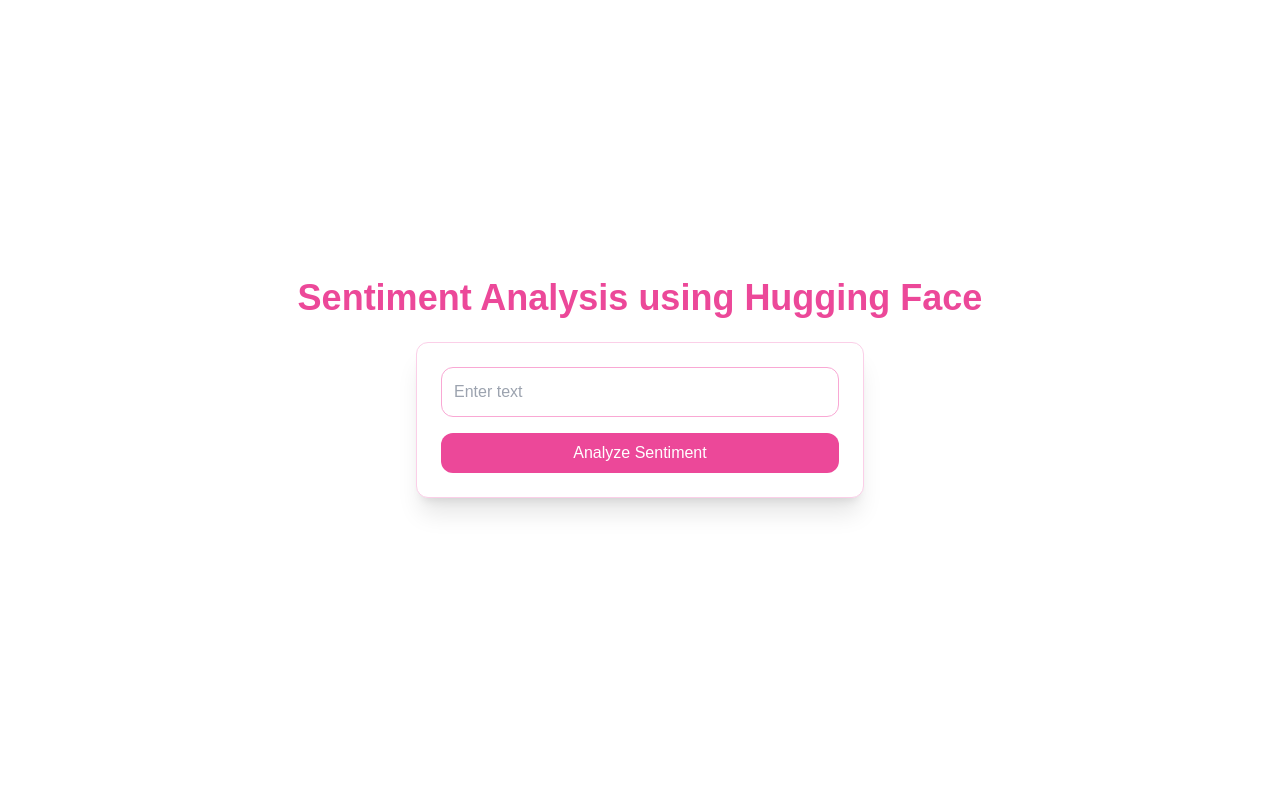
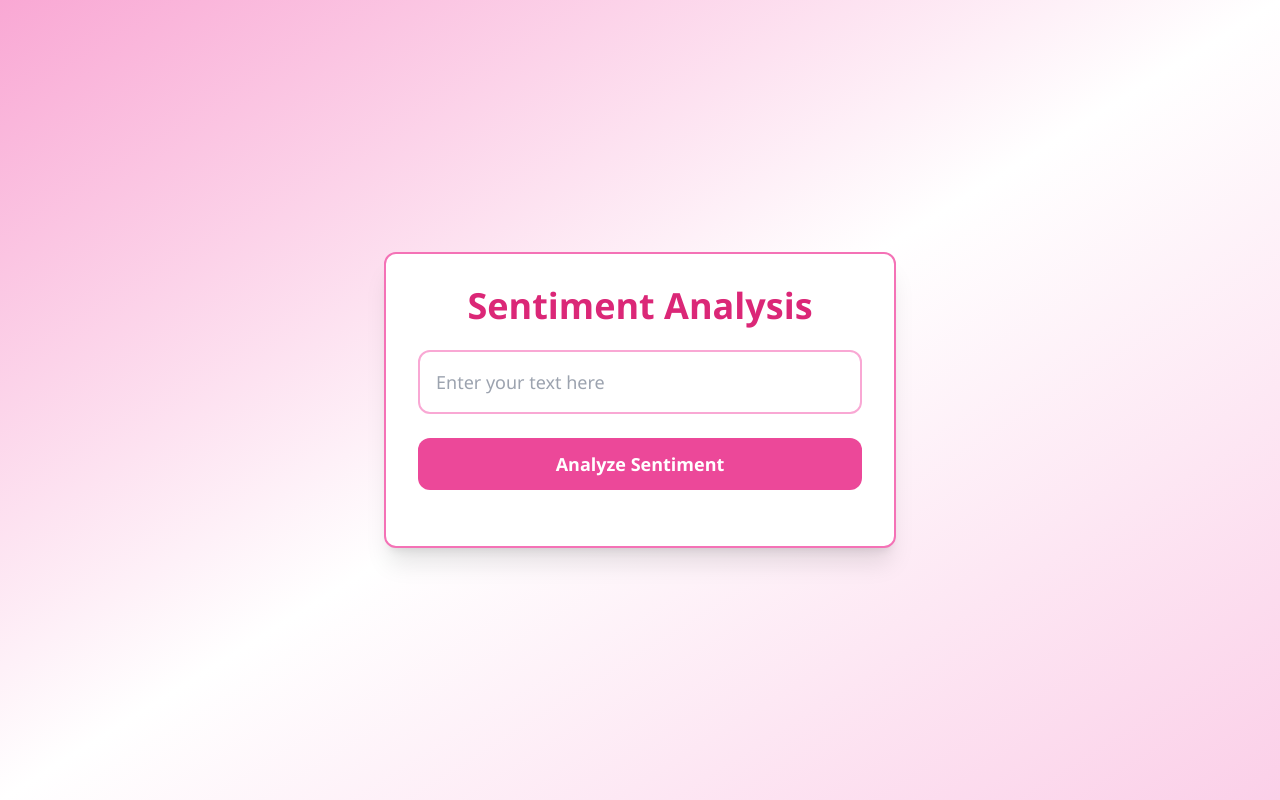
Before and after one commit to willco-afk/test4, a plain HTML site: page index.html in a window 1280 px wide. Drawn offline with nearby package versions, Linux system fonts and the light colour scheme.

Commit message:
Add files via upload

```diff
--- a/index.html
+++ b/index.html
@@ -3,13 +3,12 @@
 <head>
     <meta charset="UTF-8">
     <meta name="viewport" content="width=device-width, initial-scale=1.0">
-    <title>Sentiment Analysis</title>
+    <title>Sentiment Analysis using Hugging Face</title>
     <!-- Tailwind CSS CDN -->
     <script src="https://cdn.tailwindcss.com"></script>
     <style>
-        /* Optional custom styles */
         body {
-            font-family: 'Arial', sans-serif;
+            font-family: 'Segoe UI', Tahoma, Geneva, Verdana, sans-serif;
         }
     </style>
     <script>
@@ -31,14 +30,28 @@
         }
     </script>
 </head>
-<body class="bg-white text-gray-800">
-    <div class="min-h-screen flex flex-col items-center justify-center space-y-6">
-        <h1 class="text-4xl font-semibold text-pink-500">Sentiment Analysis using Hugging Face</h1>
-        <div class="w-full max-w-md p-6 bg-white shadow-xl rounded-xl border border-pink-200">
-            <input type="text" id="input-text" placeholder="Enter text" class="w-full p-3 mb-4 border border-pink-300 rounded-xl focus:outline-none focus:ring-2 focus:ring-pink-500"/>
-            <button onclick="analyzeSentiment()" class="w-full bg-pink-500 text-white py-2 rounded-xl hover:bg-pink-600 focus:outline-none focus:ring-2 focus:ring-pink-300">Analyze Sentiment</button>
+<body class="bg-gradient-to-br from-pink-300 via-white to-pink-200 min-h-screen flex items-center justify-center">
+
+    <!-- Main content container -->
+    <div class="w-full max-w-lg bg-white p-8 rounded-xl shadow-xl border-2 border-pink-400">
+        <!-- Header -->
+        <h1 class="text-center text-4xl font-extrabold text-pink-600 mb-6">
+            Sentiment Analysis
+        </h1>
+
+        <!-- Input field and Button -->
+        <div class="space-y-6">
+            <input type="text" id="input-text" placeholder="Enter your text here" class="w-full p-4 border-2 border-pink-300 rounded-xl focus:outline-none focus:ring-2 focus:ring-pink-500 text-lg" />
+            <button onclick="analyzeSentiment()" class="w-full py-3 bg-pink-500 text-white text-lg font-semibold rounded-xl transition duration-300 hover:bg-pink-600 focus:outline-none focus:ring-2 focus:ring-pink-300">
+                Analyze Sentiment
+            </button>
         </div>
-        <p id="result" class="text-lg font-semibold text-pink-700"></p>
+
+        <!-- Result area -->
+        <div id="result" class="mt-6 text-center text-2xl font-semibold text-pink-700">
+            <!-- Result will be displayed here -->
+        </div>
     </div>
+
 </body>
 </html>
```
